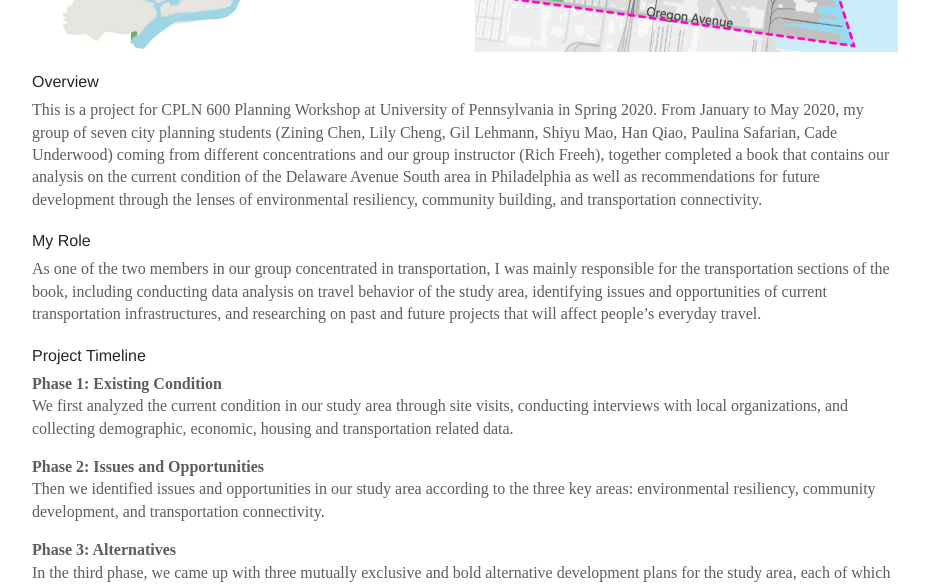
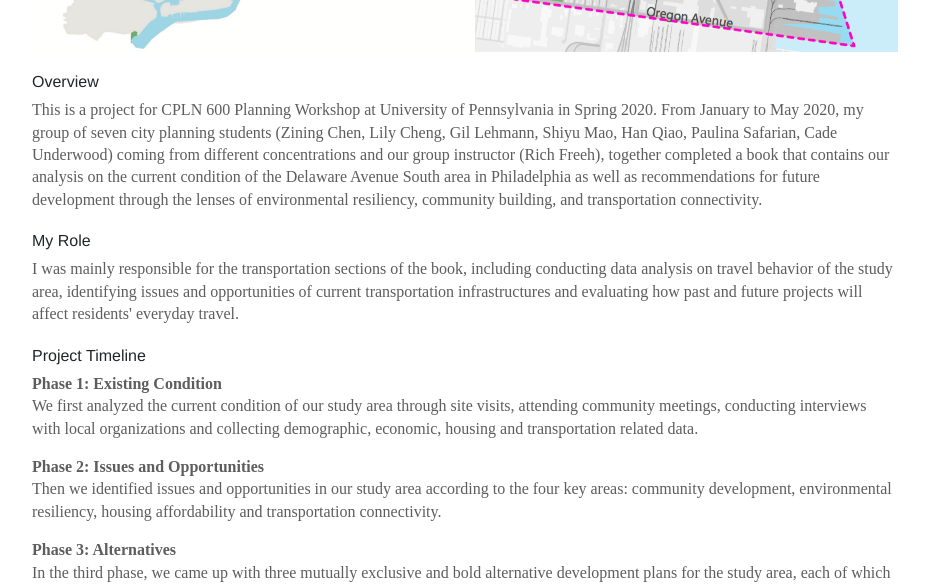
Before and after one commit to hanqiao29/hanqiao29.github.io, a Jekyll site: the page built from das/index.html, in a window 1280 px wide and 1400 px high, scrolled down 650 px. Shown: the top 586 px of the window, without its empty margins (175-1104 px from the left). Built offline with Jekyll 4.4.1, drawn with Linux system fonts in a browser that asks for light colours; some of the changed text lies outside the part shown.

Commit message:
add new links to projects

```diff
--- a/das/index.html
+++ b/das/index.html
@@ -11,7 +11,7 @@
 
 	<h2>Designing Delaware Avenue South</h2>
 
-	<p class="projectinfo">Spring 2010 | University of Pennsylvania <br>
+	<p class="projectinfo">Spring 2020 | University of Pennsylvania <br>
 	Team: Zining Chen, Lily Cheng, Gil Lehmann, Shiyu Mao, Han Qiao,
 	Paulina Safarian, Cade Underwood, Rich Freeh
 	</p>
@@ -29,24 +29,24 @@
 			environmental resiliency, community building, and transportation connectivity.
 		</p>
 		<h3>My Role</h3>
-		<p class="projectdes">As one of the two members in our group concentrated in transportation,
+		<p class="projectdes">
 			I was mainly responsible for the transportation sections of the book,
 			including conducting data analysis on travel behavior of the study area,
 			identifying issues and opportunities of current transportation
-			infrastructures, and researching on past and future projects that
-			will affect people’s everyday travel.
+			infrastructures and evaluating how past and future projects will
+			affect residents' everyday travel.
 		</p>
 		<h3>Project Timeline</h3>
 		<p class="projectdes">
 			<b>Phase 1: Existing Condition</b><br>
-			We first analyzed the current condition in our study area through
-			site visits, conducting interviews with local organizations,
+			We first analyzed the current condition of our study area through
+			site visits, attending community meetings, conducting interviews with local organizations
 			and collecting demographic, economic, housing and transportation related data.
 		</p>
 		<p class="projectdes">
 			<b>Phase 2: Issues and Opportunities</b><br>
 			Then we identified issues and opportunities in our study area according to
-			the three key areas: environmental resiliency, community development, and
+			the four key areas: community development, environmental resiliency, housing affordability and
 			transportation connectivity.
 		</p>
 		<!-- <img src="ec.png" alt="Existing Conditions" id="ec"/> -->
@@ -54,7 +54,8 @@
 			<b>Phase 3: Alternatives</b><br>
 			In the third phase, we came up with three mutually exclusive and bold
 			alternative development plans for the study area, each of which focuses
-			on addressing one of the goals.
+			on addressing one of the goals: 1.environmental resiliency 2.community development
+			3.transportation connectivity.
 		</p>
 		<div class="container">
 			<div class="row">
@@ -62,20 +63,20 @@
 					<img src="a1.png" alt="Alternatives 1" class="alt"/>
 				</div>
 				<div class="col-sm">
-					<img src="a2.png" alt="Alternatives 2" class="alt"/>
+					<img src="a3.png" alt="Alternatives 2" class="alt"/>
 				</div>
 				<div class="col-sm">
-					<img src="a3.png" alt="Alternatives 3" class="alt"/>
+					<img src="a2.png" alt="Alternatives 3" class="alt"/>
 				</div>
 			</div>
 		</div>
 		<p class="projectdes">
 			<b>Phase 4: Recommendations</b><br>
 			In the end, we evaluated the importance and urgency of recommendations
-			from each of the alternatives, and created a full list of eight recommendations
+			from each of the three alternatives, and created a list of 12 recommendations
 			on the future development of the study area.
 		</p>
-		<h3>Book Example Pages</h3>
+		<h3>Book Page Examples</h3>
 		<img src="p1.png" alt="Alternatives 1" class="slides"/>
 		<img src="p2.png" alt="Alternatives 1" class="slides"/>
 		<img src="p3.png" alt="Alternatives 1" class="slides"/>
@@ -83,6 +84,9 @@
 		<img src="p5.png" alt="Alternatives 1" class="slides"/>
 		<img src="p6.png" alt="Alternatives 1" class="slides"/>
 		<img src="p7.png" alt="Alternatives 1" class="slides"/>
+		<img src="p8.png" alt="Alternatives 1" class="slides"/>
+		<img src="p9.png" alt="Alternatives 1" class="slides"/>
+		<img src="p10.png" alt="Alternatives 1" class="slides"/>
 		<button class="w3-button w3-display-left" onclick="plusDivs(-1)">&#10094;</button>
 		<button class="w3-button w3-display-right" onclick="plusDivs(+1)">&#10095;</button>
 		<script>
--- a/portfolio/index.html
+++ b/portfolio/index.html
@@ -47,7 +47,7 @@
 						for two hours every day.
 					</p>
 					<div class="imgcontainer">
-						<img src="image/bird.png" alt="Bird Zine display" class="image"/>
+						<a href="https://issuu.com/hanqiao/docs/zine_draft_v3_reduced"><img src="image/bird.png" alt="Bird Zine display" class="image"/></a>
 					</div>
 				</div>
 			</div>
@@ -73,7 +73,9 @@
 						of travelers.
 					</p>
 					<div class="imgcontainer">
+						<a href="https://colab.research.google.com/drive/1qjpQOR5uNDaja_D3sTYmGv-upMyWVSoe?usp=sharing">
 						<img src="image/travelage.png" alt="Mode choice plot" class="image"/>
+						</a>
 					</div>
 				</div>
 			</div>
```
Also changed, not shown: das/p10.png (added), das/p6.png, das/p7.png, das/p8.png (added), das/p9.png (added).
